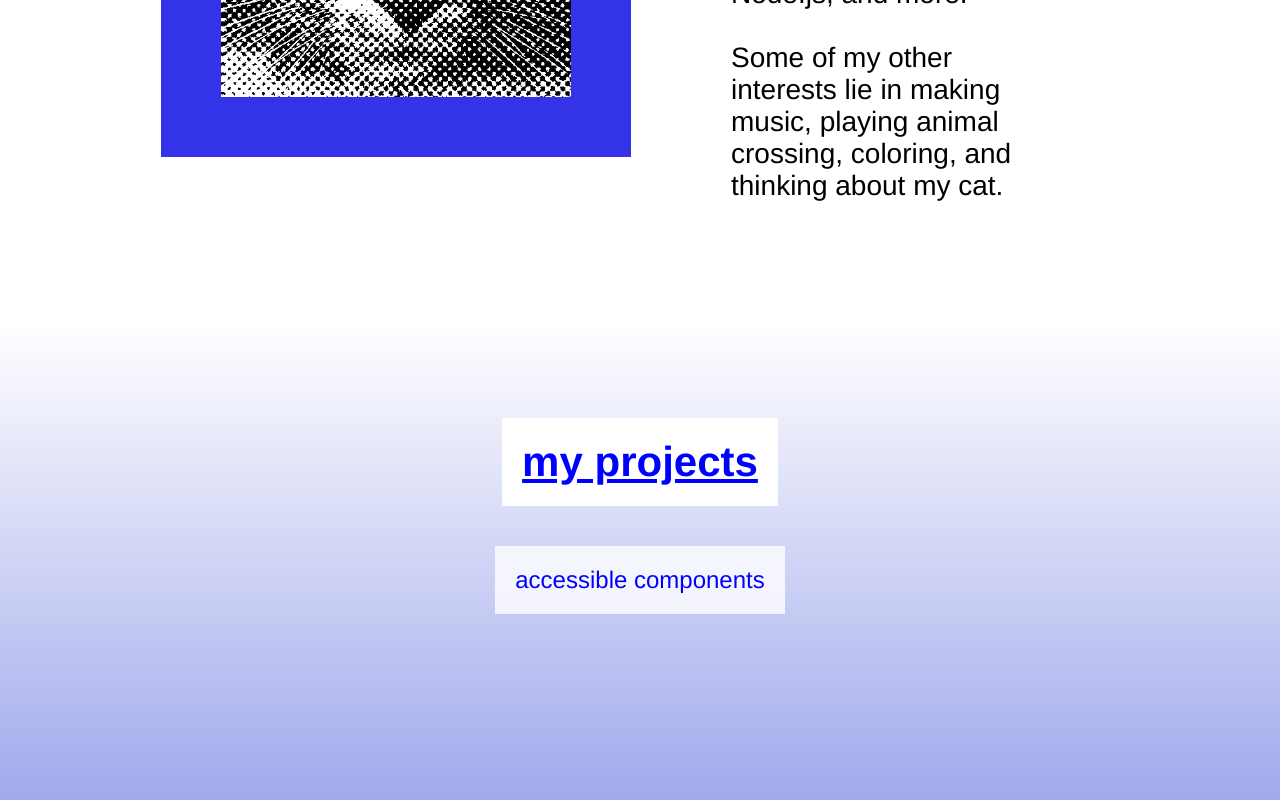
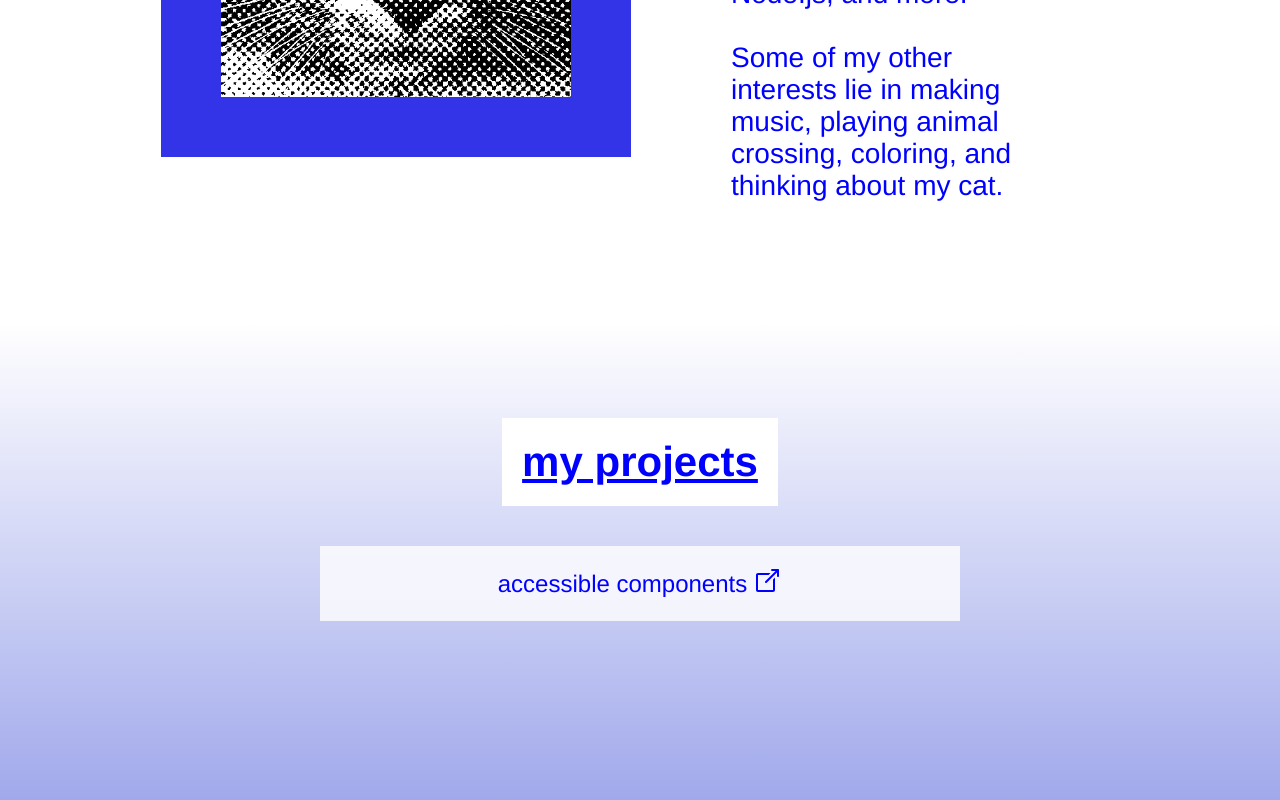
Before and after one commit to jacobsolanobrown/jacobsolanobrown.github.io, a React (Vite) app in the folder jacob-portfolio/: page / in a window 1280 px wide. Shown: the part 1278-2078 px from the top of the page. Built offline with nearby package versions, Linux system fonts and the light colour scheme.

Commit message:
added small animation to project title

```diff
--- a/jacob-portfolio/src/pages/Homepage.tsx
+++ b/jacob-portfolio/src/pages/Homepage.tsx
@@ -5,6 +5,7 @@ import "../styles/Homepage.css";
 import catImage from "../assets/cat_duotone.png";
 import githubLogo from "../assets/githublogo.svg";
 import linkedinLogo from "../assets/linkedinlogo.svg";
+import linkicon from "../assets/linkicon.svg";
 
 const Homepage: React.FC = () => {
   useEffect(() => {
@@ -166,7 +167,10 @@ const Homepage: React.FC = () => {
             <h1>my projects</h1>
           </div>
           <div className="projects-content">
-            <Link to="/accessiblecomponentsproject">accessible components</Link>
+              <Link to="/accessiblecomponentsproject">
+                <a>accessible components</a>
+                <img src={linkicon} alt="Blue icon for a link icon" />
+              </Link>
           </div>
           {/* <h3>Applications</h3> */}
           {/* <h3>Design</h3> */}
--- a/jacob-portfolio/src/styles/Homepage.css
+++ b/jacob-portfolio/src/styles/Homepage.css
@@ -65,7 +65,7 @@ footer {
 }
 
 .landing-text a:hover {
-  color: lightblue;
+  color: gray;
 }
 
 .nav-box {
@@ -99,7 +99,7 @@ footer {
 }
 
 .nav-links a:hover {
-  color: lightblue;
+  color: lightgray;
 }
 
 :root {
@@ -290,7 +290,7 @@ svg {
   width: 35%;
   height: auto;
   font-size: 28px;
-  color: black;
+  color: blue;
   padding: 60px;
   margin-left: 40px;
 }
@@ -332,7 +332,7 @@ svg {
 }
 
 .contact-text a:hover {
-  color: lightblue;
+  color: lightgray;
 }
 
 .contact-photo-links {
@@ -354,6 +354,8 @@ svg {
   transform: scale(1.2);
   filter: invert(90%);
 }
+
+/* ---- PROJECT SECTION ---- */
 
 .project-section {
   background: linear-gradient(white, rgb(97, 111, 222));
@@ -382,6 +384,10 @@ svg {
   background-color: rgba(255, 255, 255, 0.8);
   padding: 20px;
   font-size: 24px;
+  width: 50%;
+  display: flex;
+  justify-content: center;
+  gap: 10px;
 }
 
 .projects-content a:link,
@@ -390,6 +396,23 @@ svg {
   color: blue;
 }
 
+.projects-content a:hover img {
+  transform: translate(5px, -5px);
+}
+
 .projects-content a:hover {
-  color: gray;
+  color: blue;
+  text-decoration: underline;
 }
+
+.projects-content a {
+  display: flex;
+  flex-direction: row;
+  justify-content: center;
+  align-items: center;
+  gap: 5px;
+}
+
+.projects-content img {
+    margin-bottom: 5px;
+}
```
Also changed, not shown: jacob-portfolio/src/assets/linkicon.svg (added).
